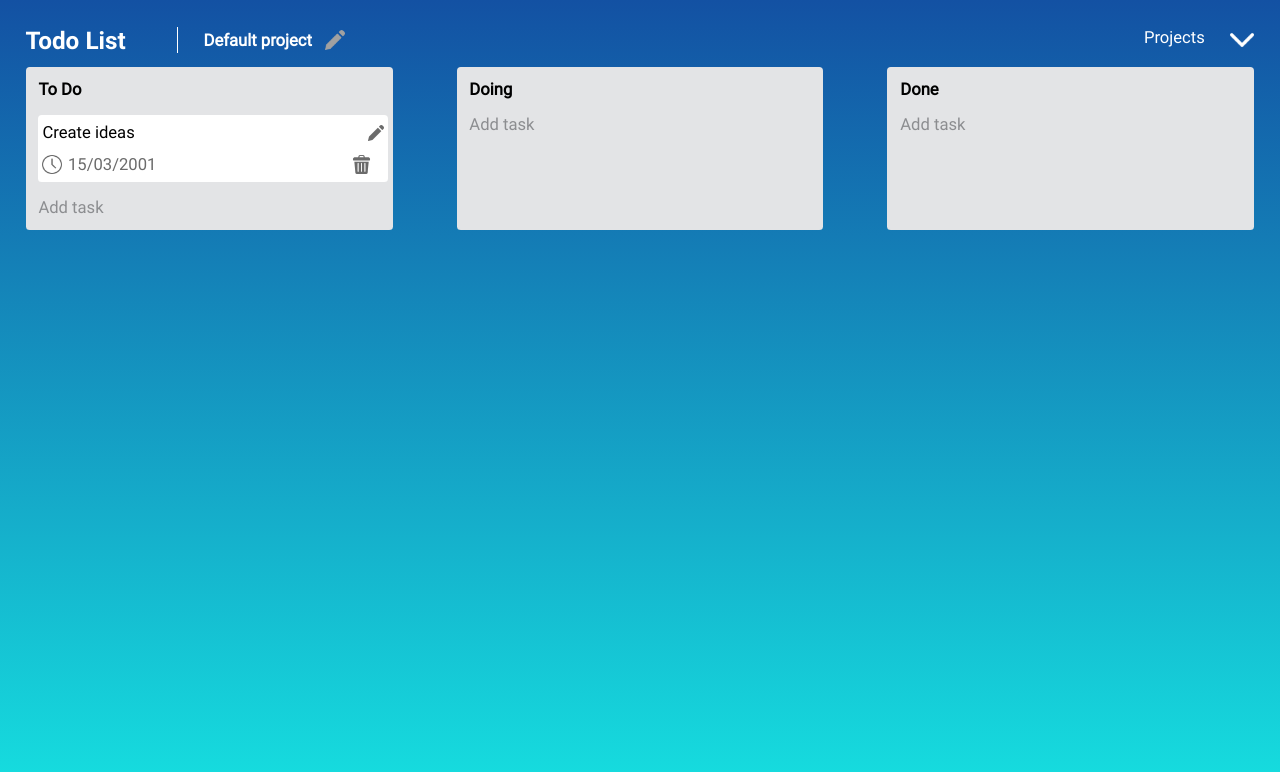
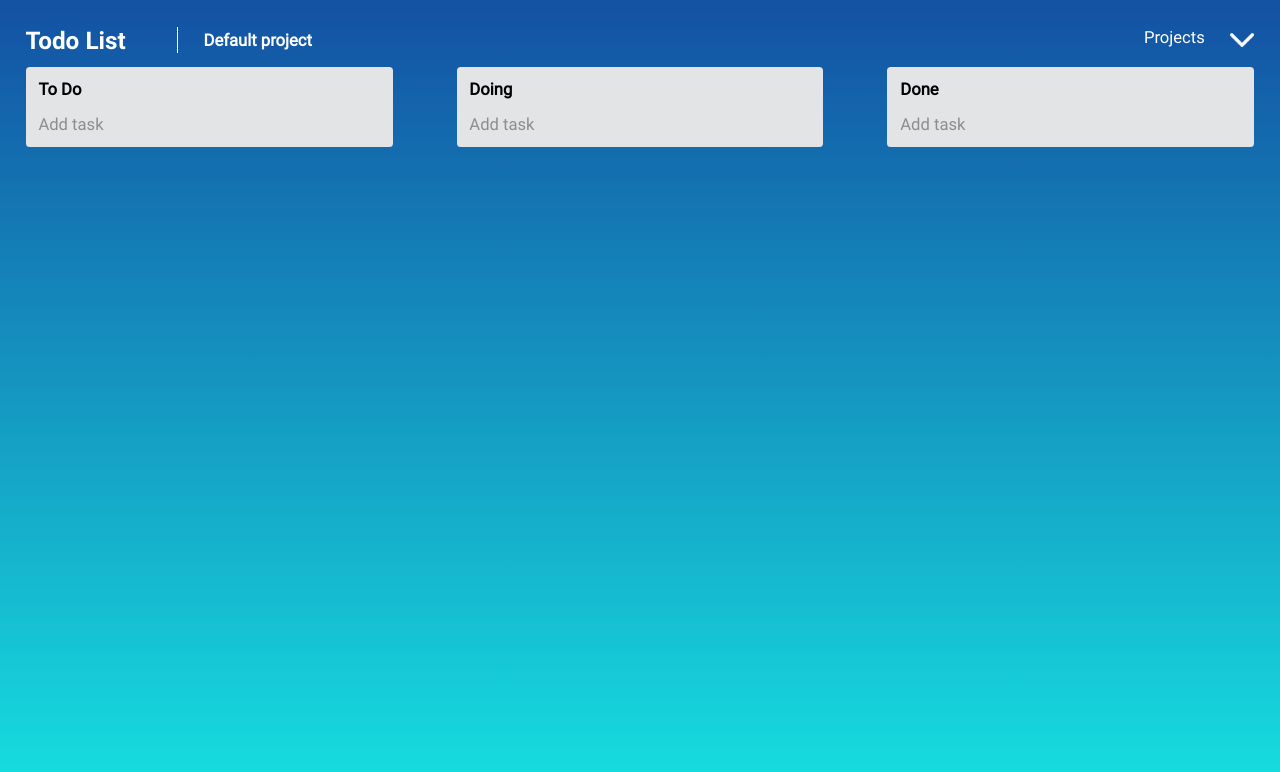
Before and after one commit to GabrielBRQ/todo-list, a website built with webpack: page dist/index.html in a window 1280 px wide. Built offline with nearby package versions, Linux system fonts and the light colour scheme.

Commit message:
add divs

```diff
--- a/dist/index.html
+++ b/dist/index.html
@@ -10,11 +10,9 @@
         <p class="title">
           Todo List
         </p>
-        <p class="project-name">
-          Default project
-          <img src="cb10b090b3ba01887e1b.png" alt="pencil">
-        </p>
-
+        <div class="project-name">
+          <p>Default project</p>
+        </div>
       </div>
       <div class="menu">
         <p>Projects</p>
@@ -26,15 +24,15 @@
           <p class="title-form">ADD PROJECT</p>
           <button class="close-button">X</button>
       </div>
-      <form action='' method='get'>
+
       <div class="input">
           <label for='project-name'>Project name:</label>
           <input id='project-name' name='project-name' maxlength="35" type='text' required/>
       </div>
       <div class="submit">
-              <button id="button" class="myButton" value="Submit" id="button">Submit</button>
+          <button id="button" class="submitButton">Submit</button>
       </div>
-      </form>
+
     </div>
     <div class="project-list">
       <div class="projects">
@@ -49,19 +47,6 @@
     <div class="content">
       <div class="todoDiv">
         To Do
-        <div class="task">
-          <div class="task-name">
-            <p>Create ideas</p>
-            <img src="cb10b090b3ba01887e1b.png" alt="pencil">
-          </div>
-          <div class="details">
-            <div class="date">
-              <img src="./f3910f871f9c07fd5ed8.png" alt="clock">
-              <p>15/03/2001</p>
-            </div>
-            <img class="trash" src="./069d9a1edb30f62204ab.png" alt="trash can">
-          </div>
-        </div>
         <button class="task-button">
           Add task
         </button>
```
Lines whose indentation alone changed are shown as unchanged.
